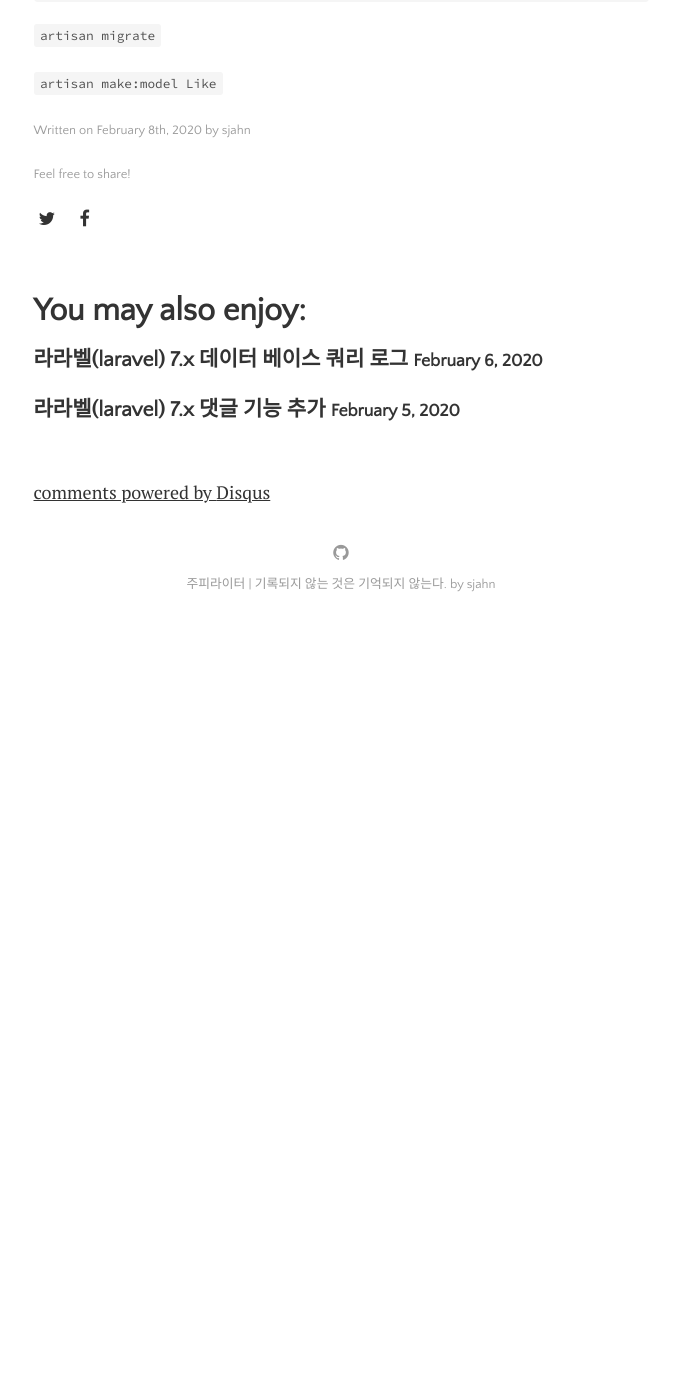
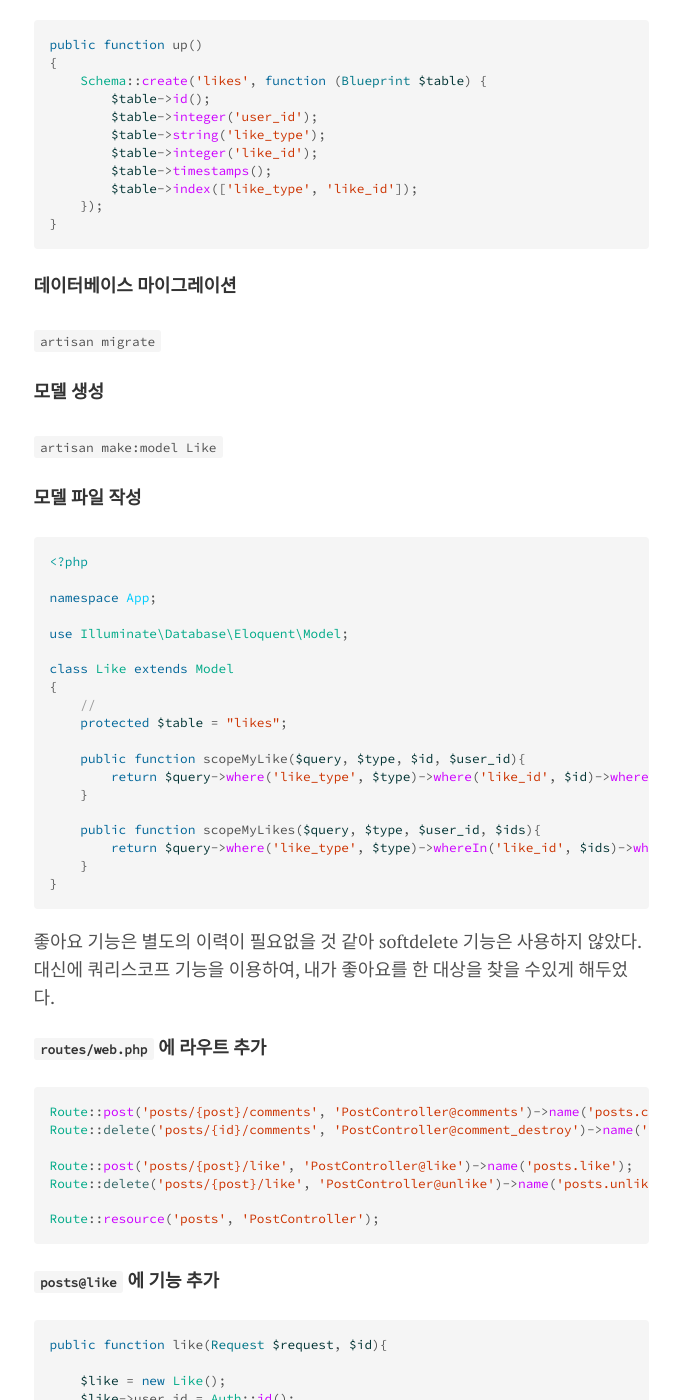
Before and after one commit to asj214/asj214.github.io, a Jekyll site: the page built from _posts/2020-02-08-php-laravel-like.md, in a window 1280 px wide and 1400 px high, scrolled down 494 px. Shown: the whole window, without its empty margins (299-978 px from the left). Built offline with Jekyll 4.4.1, drawn with Linux system fonts in a browser that asks for light colours; comment, search, counter and statistics services are not loaded; before the commit the page ends 1124 px from its top, so only the background shows below that; some of the changed text lies outside the part shown.

Commit message:
좋아요 게시글 추가

````diff
--- a/_posts/2020-02-08-php-laravel-like.md
+++ b/_posts/2020-02-08-php-laravel-like.md
@@ -6,7 +6,15 @@ categories: php
 tags: [php, laravel]
 ---
 
+`Post`에 `Attachment`, `Comment` 이제는 좋아요 기능을 추가할 차례이다.
+좋아요 기능을 작업하면서 내가 좋아요한 대상을 심플하게 구현하고 싶어서 많은 고민을 하였는데,
+아직 완벽한 해결방법을 찾지 못하고 있다.
+추후에 공부를 계속하면서 발견되면 이 포스트를 수정할 예정이다.
+
+#### 좋아요 마이그레이션 파일 생성
 `artisan make:migration create_likes_table --create=likes`
+
+#### 마이그레이션 파일 작성
 
 ```php
 public function up()
@@ -22,6 +30,158 @@ public function up()
 }
 ```
 
+#### 데이터베이스 마이그레이션
 `artisan migrate`
 
+#### 모델 생성
 `artisan make:model Like`
+
+#### 모델 파일 작성
+
+```php
+<?php
+
+namespace App;
+
+use Illuminate\Database\Eloquent\Model;
+
+class Like extends Model
+{
+    //
+    protected $table = "likes";
+
+    public function scopeMyLike($query, $type, $id, $user_id){
+        return $query->where('like_type', $type)->where('like_id', $id)->where('user_id', $user_id);
+    }
+
+    public function scopeMyLikes($query, $type, $user_id, $ids){
+        return $query->where('like_type', $type)->whereIn('like_id', $ids)->where('user_id', $user_id);
+    }
+}
+```
+
+좋아요 기능은 별도의 이력이 필요없을 것 같아 softdelete 기능은 사용하지 않았다.
+대신에 쿼리스코프 기능을 이용하여, 내가 좋아요를 한 대상을 찾을 수있게 해두었다.
+
+#### `routes/web.php` 에 라우트 추가
+
+```php
+Route::post('posts/{post}/comments', 'PostController@comments')->name('posts.comments');
+Route::delete('posts/{id}/comments', 'PostController@comment_destroy')->name('posts.comment_destroy');
+
+Route::post('posts/{post}/like', 'PostController@like')->name('posts.like');
+Route::delete('posts/{post}/like', 'PostController@unlike')->name('posts.unlike');
+
+Route::resource('posts', 'PostController');
+```
+
+#### `posts@like` 에 기능 추가
+
+```php
+public function like(Request $request, $id){
+
+    $like = new Like();
+    $like->user_id = Auth::id();
+    $like->like_type = 'posts';
+    $like->like_id = $id;
+    $like->save();
+
+    $post = Post::find($id);
+    $post->like_count = $post->like_count + 1;
+    $post->save();
+
+    return redirect()->route('posts.show', ['post' => $id]);
+
+}
+```
+
+댓글과 마찬가지로 posts 테이블에 like_count 컬럼을 추가하여, increments, decrements 기능을 구현하였다.
+
+#### `post@unlike` 작성
+
+```php
+public function unlike(Request $request, $id){
+
+    $like_type = $request->input('like_type', 'posts');
+    $like = Like::currentUser($like_type, $id, Auth::id())->first();
+
+    $post = Post::find($id);
+    $post->like_count = $post->like_count - 1;
+    $post->save();
+
+    $like->destroy($like->id);
+    return redirect()->route('posts.show', ['post' => $id]);
+
+}
+```
+
+추가로 작업하면서 lazy load 를 해야하는 모델들이 점차 늘어나 Post 모델에 자동으로 load 되는 기능을 추가하였다.
+
+```php
+<?php
+
+namespace App;
+
+use Illuminate\Database\Eloquent\Model;
+use Illuminate\Database\Eloquent\SoftDeletes;
+
+class Post extends Model {
+    //
+    use SoftDeletes;
+
+    protected $table = "posts";
+    protected $dates = ['deleted_at'];
+
+    protected $with = ['user', 'attachment', 'comments'];
+
+
+    public function user(){
+        return $this->belongsTo('App\User', 'user_id');
+    }
+
+    public function attachment(){
+        return $this->hasOne('App\Attachment', 'attachment_id')->where('attachment_type', 'posts');
+    }
+
+    public function comments(){
+        return $this->hasMany('App\Comment', 'commentable_id')->where('commentable_type', 'posts')->orderBy('id', 'desc');
+    }
+
+}
+```
+
+모델 내부에 `$with` 배열이 바로 그것이다.
+저렇게 해두면 자동으로 관계를 맺고 가지고 오게해준다.
+
+#### `posts@index` 에 like 가져오기
+
+```php
+public function index(Request $request){
+    //
+    $per_page = $request->input('per_page', 15);
+
+    $posts = Post::orderBy('id', 'desc')->paginate($per_page);
+    $likes = Like::myLikes('posts', Auth::id(), $posts->pluck('id'))->get()->pluck('like_id')->toArray();
+
+    return view('posts.list', compact('posts', 'likes'));
+}
+```
+
+위에서 작성한 `Like` 모델의 스코프를 이곳에서 사용할 차례이다.
+일일히 where, whereIn을 사용할수도 있지만 자주 사용할 구석이 보이기도 하고 코드가 길어지는 것 같아서
+스코프로 처리하였다.
+
+#### `posts@show` 에 like 가져오기
+
+```php
+public function show($id){
+    //
+    $post = Post::find($id);
+    $post_user_like = Like::myLike('posts', $id, Auth::id())->exists();
+
+    return view('posts.show', compact('post', 'post_user_like'));
+}
+```
+
+이제 게시판, 첨부파일, 댓글, 좋아요까지 기능을 구현하였다.
+다음에는 회원 테이블 쪽을 개선하는 작업을 할 예정이다.
````
Also changed, not shown: 5 other files.
